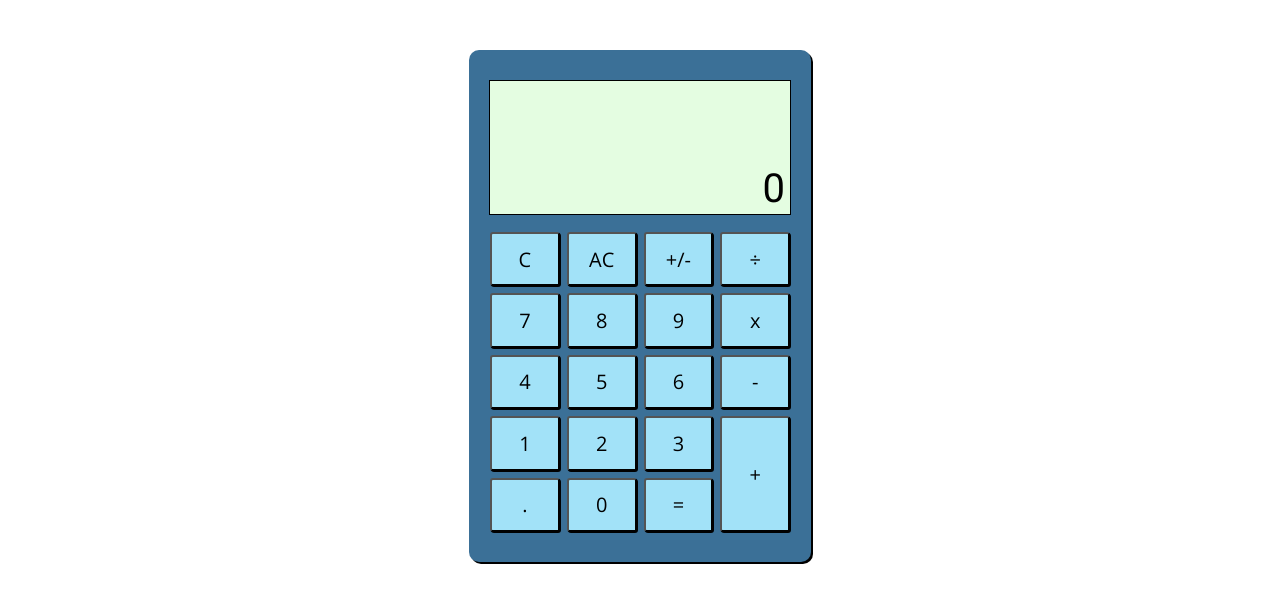
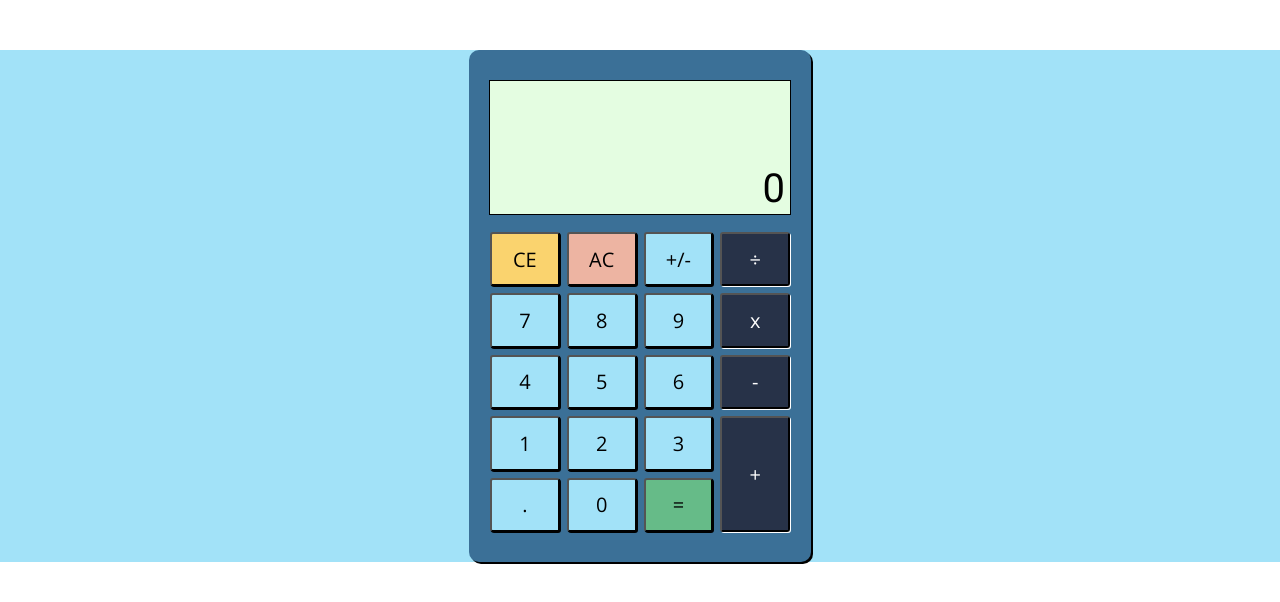
Before and after one commit to tobiaoy/Calculator, a plain HTML site: page index.html in a window 1280 px wide. Drawn offline with nearby package versions, Linux system fonts and the light colour scheme.

Commit message:
Changed colors to suit btn functions

```diff
--- a/index.html
+++ b/index.html
@@ -17,18 +17,18 @@
                 <div id = current-scr class = screen>0</div>
             </div>
             <div id = btn-grid>
-                <button class = view-btn id = backspace-btn>C</button>
+                <button class = view-btn id = backspace-btn>CE</button>
                 <button class = view-btn id = clear-btn>AC</button>
                 <button class = switch-btn id = '+/-'>+/-</button>
                 <button class = op-btn id = '/'>÷</button>
                 <button class = btn id = 7>7</button>
                 <button class = btn id = 8>8</button>
                 <button class = btn id = 9>9</button>
-                <button class = op-btn id = '*''>x</button>
+                <button class = op-btn id = '*'>x</button>
                 <button class = btn id = 4>4</button>
                 <button class = btn id = 5>5</button>
                 <button class = btn id = 6>6</button>
-                <button class = op-btn id = '-''>-</button>
+                <button class = op-btn id = '-'>-</button>
                 <button class = btn id = 1>1</button>
                 <button class = btn id = 2>2</button>
                 <button class = btn id = 3>3</button>
--- a/style.css
+++ b/style.css
@@ -27,6 +27,7 @@
     justify-content: center;
     align-items: center;
     margin-top: 50px;
+    background-color: var(--lightest-blue);
 }
 
 #calculator{
@@ -93,3 +94,24 @@ button:hover{
     background-color: var(--dark-purple);
     color: white;
 }
+
+#backspace-btn{
+    background-color: #FAD36E;
+}
+
+#clear-btn{
+    background-color: #EDB4A2;
+}
+
+.op-btn{
+    background-color: #273248;
+    color: white;
+}
+
+.equals-btn{
+    background-color: #6b8;
+}
+
+.activeOp{
+    background-color: var(--dark-purple);
+}
```
